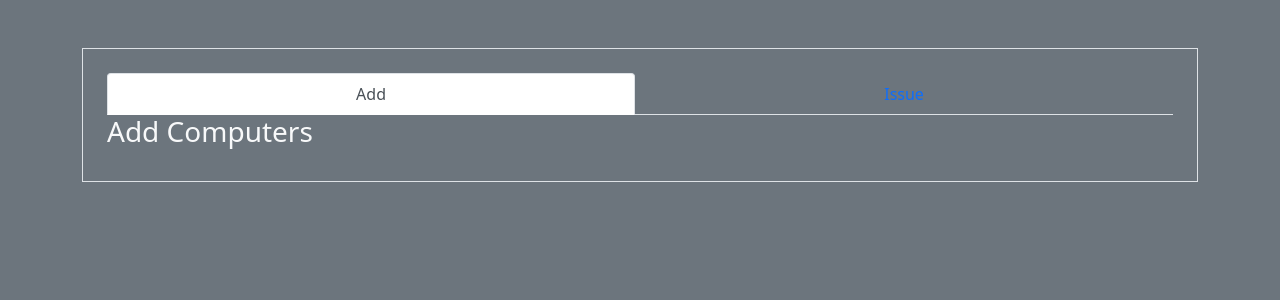
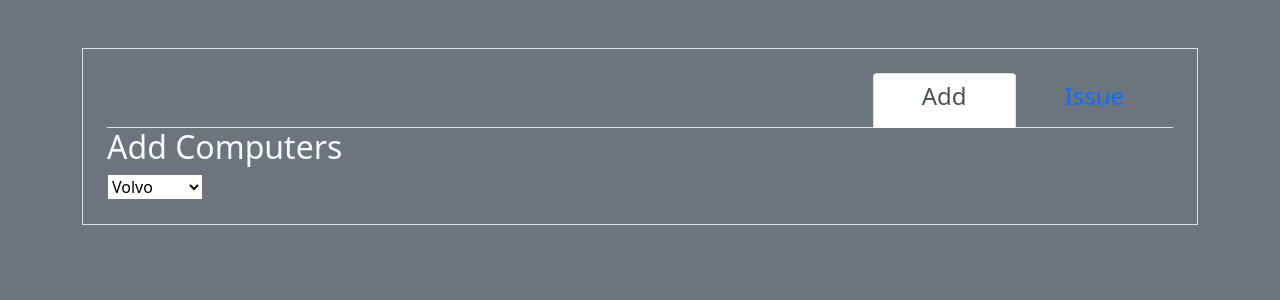
Before and after one commit to MuhammedCrow/IT_Inventory, a Flask app: page /computers in a window 1280 px wide. Shown: the part 101-401 px from the top of the page. Run offline with Flask 2, Linux system fonts and the light colour scheme; some libraries are stand-ins or nearby versions.

Commit message:
shit update

```diff
--- a/website/static/css/main.css
+++ b/website/static/css/main.css
@@ -5,4 +5,8 @@
 li:hover {
   color: #6610f2;
 }
+
+nav-link:active {
+  background-color: #6610f2;
+}
 /*# sourceMappingURL=main.css.map */
--- a/website/static/scss/main.scss
+++ b/website/static/scss/main.scss
@@ -1,8 +1,8 @@
-$bg-secong : #6610f2;
+$bg-second : #6610f2;
 
 .text-light:hover{
-  background-color: $bg-secong;
+  background-color: $bg-second;
 }
 li:hover {
-  color: $bg-secong;
+  color: $bg-second;
  }
--- a/website/templates/computers.html
+++ b/website/templates/computers.html
@@ -1,16 +1,25 @@
 {% extends "base.html" %} {% block title %}Home{% endblock %} {% block content %}
 <div class="border p-md-4 my-5">
-    <ul class="nav nav-tabs nav-fill">
-        <li class="nav-item"><a class="active nav-link" data-bs-toggle="tab" href="#add">Add</a></li>
-        <li class="nav-item"><a class="nav-link" data-bs-toggle="tab" href="#issue">Issue</a></li>
+    <ul class="nav nav-tabs justify-content-end">
+        <li class="nav-item"><a class="active activ-dark nav-link px-5 text-" data-bs-toggle="tab" href="#add">
+            <h4 class="tab-text">Add</h4>
+    </a></li>
+        <li class="nav-item"><a class="nav-link px-5" data-bs-toggle="tab" href="#issue">
+            <h4 class="tab-text">Issue</h4>
+    </a></li>
     </ul>
     <div class="tab-content">
         <div class="active tab-pane" id="add">
-            <h3>Add Computers</h3>
-
+            <h2>Add Computers</h2>
+            <select name="cars" id="cars">
+                <option value="volvo">Volvo</option>
+                <option value="saab">Saab</option>
+                <option value="mercedes">Mercedes</option>
+                <option value="audi">Audi</option>
+              </select>
         </div>
         <div class="tab-pane" id="issue">
-            <h3>Issue Computers</h3>
+            <h2>Issue Computers</h2>
         </div>
     </div>
 </div>
```
Also changed, not shown: 1 other file.
